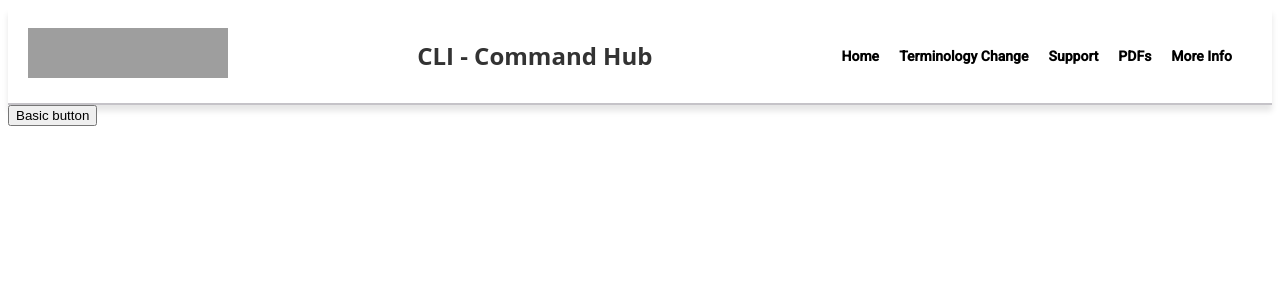
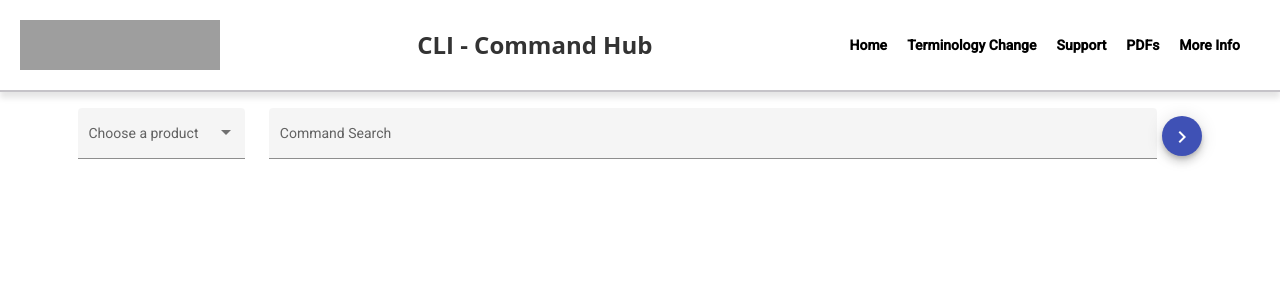
Before and after one commit to vikram-adhi/command-pros, an Angular app in the folder ui/: page / in a window 1280 px wide. Shown: the top 300 px of the page. Built offline with nearby package versions, Linux system fonts and the light colour scheme; grey boxes are pictures that could not be loaded.

Commit message:
TechCon: UI form build
Product and the search bar built

```diff
--- a/ui/angular.json
+++ b/ui/angular.json
@@ -24,6 +24,7 @@
             ],
             "styles": [
               "./node_modules/@angular/material/prebuilt-themes/indigo-pink.css",
+              "./node_modules/bootstrap/dist/css/bootstrap.min.css",
               "src/styles.css"
             ],
             "scripts": []
--- a/ui/package.json
+++ b/ui/package.json
@@ -20,6 +20,7 @@
     "@angular/platform-browser": "^14.0.0",
     "@angular/platform-browser-dynamic": "^14.0.0",
     "@angular/router": "^14.0.0",
+    "bootstrap": "^5.3.2",
     "rxjs": "~7.5.0",
     "tslib": "^2.3.0",
     "zone.js": "~0.11.4"
--- a/ui/src/app/components/search-bar/search-bar.component.html
+++ b/ui/src/app/components/search-bar/search-bar.component.html
@@ -1,25 +1,40 @@
-<!-- my-component.component.html -->
-<div class="container">
-
-<button id="basic" type="button" mat-button>
-    Basic button
-  </button>
-  <!-- <mat-form-field appearance="fill">
-    <mat-label>Choose a product</mat-label>
-    <select matNativeControl>
-      <option value="" selected></option>
-      <option value="aos10">AOS10</option>
-      <option value="aos8">AOS8</option>
-      <option value="cppm">CPPM</option>
-    </select>
-  </mat-form-field>
-
-  <div class="search-bar">
-    <mat-form-field appearance="outline" class="search-input">
-      <input matInput type="text" placeholder="Search Command" />
-    </mat-form-field>
-    <button mat-raised-button color="primary" class="search-button">
-      Search
-    </button>
-  </div> -->
+<div class="container p-2 pt-3">
+  <form class="example-container" [formGroup]="formGroup">
+    <div class="row">
+      <div class="col-2">
+        <mat-form-field appearance="fill" class="w-100">
+          <mat-label>Choose a product</mat-label>
+          <mat-select formControlName="product">
+            <mat-option
+              *ngFor="let product of products"
+              [value]="product.value"
+            >
+              {{ product.viewValue }}
+            </mat-option>
+          </mat-select>
+        </mat-form-field>
+      </div>
+      <div class="col-10 d-flex">
+        <!-- Code for search bar -->
+        <mat-form-field appearance="fill" class="w-100">
+          <mat-label>Command Search</mat-label>
+          <input
+            matInput
+            type="text"
+            formControlName="input_text"
+            placeholder="Command Search"
+          />
+        </mat-form-field>
+        <button
+          mat-mini-fab
+          color="primary"
+          class="mt-2"
+          style="margin-left: 5px"
+          (click)="fetchCommands()"
+        >
+          <mat-icon>keyboard_arrow_right</mat-icon>
+        </button>
+      </div>
+    </div>
+  </form>
 </div>
--- a/ui/src/app/components/search-bar/search-bar.component.ts
+++ b/ui/src/app/components/search-bar/search-bar.component.ts
@@ -1,9 +1,9 @@
 import { Component, OnInit } from '@angular/core';
-import { FormControl, FormGroup } from '@angular/forms';
-import { MatFormFieldModule } from '@angular/material/form-field';
-import { MatSelectModule } from '@angular/material/select';
-import { FormsModule, ReactiveFormsModule } from '@angular/forms';
-
+import { FormBuilder, FormControl, FormGroup } from '@angular/forms';
+interface Product {
+  value: string;
+  viewValue: string;
+}
 @Component({
   selector: 'app-search-bar',
   templateUrl: './search-bar.component.html',
@@ -11,9 +11,26 @@ import { FormsModule, ReactiveFormsModule } from '@angular/forms';
 })
 export class SearchBarComponent implements OnInit {
 
-  constructor() { }
+  selectedProduct: string = '';
+  formGroup: FormGroup;
+
+  products: Product[] = [
+    {value: 'aos10', viewValue: 'AOS10'},
+    {value: 'aos8', viewValue: 'AOS8'},
+    {value: 'cppm', viewValue: 'CPPM'},
+  ];
+  constructor(private fb: FormBuilder) {
+    this.formGroup = this.fb.group({
+      product: new FormControl(''),
+      input_text: new FormControl('')
+    });
+  }
 
   ngOnInit(): void {
   }
 
+  fetchCommands(){
+    console.log(this.formGroup.value);
+  }
+
 }
--- a/ui/src/index.html
+++ b/ui/src/index.html
@@ -2,10 +2,10 @@
 <html lang="en">
 <head>
   <meta charset="utf-8">
-  <title>Ui</title>
+  <title>CLI Hub</title>
   <base href="/">
   <meta name="viewport" content="width=device-width, initial-scale=1">
-  <link rel="icon" type="image/x-icon" href="favicon.ico">
+  <link rel="icon" type="image/x-icon" href="https://www.arubanetworks.com/wp-content/themes/Aruba2015/images/favicon/apple-touch-icon.png">
   <link rel="preconnect" href="https://fonts.gstatic.com">
   <link href="https://fonts.googleapis.com/css2?family=Roboto:wght@300;400;500&display=swap" rel="stylesheet">
   <link href="https://fonts.googleapis.com/icon?family=Material+Icons" rel="stylesheet">
--- a/ui/src/styles.css
+++ b/ui/src/styles.css
@@ -7,3 +7,5 @@ body {
 body {
   font-family: 'Open Sans';
 }
+html, body { height: 100%; }
+body { margin: 0; font-family: Roboto, "Helvetica Neue", sans-serif; }
```
Also changed, not shown: ui/src/app/app.module.ts (+8 -3 lines), 2 other files (tests, documents, lock files or other folders).
